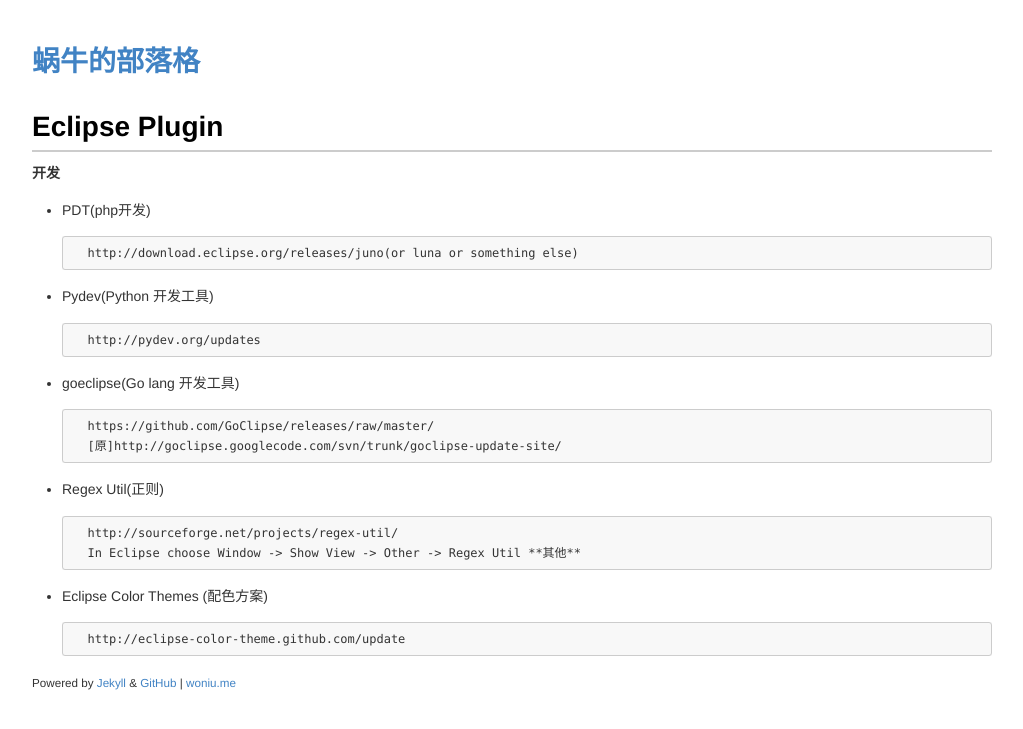
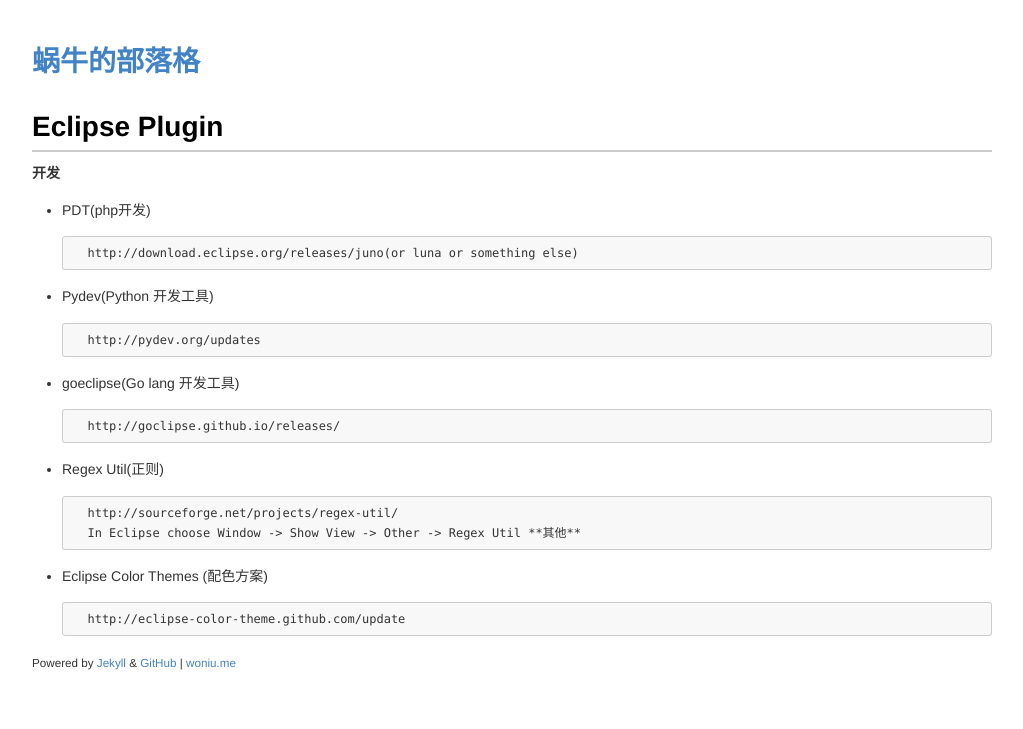
Before and after one commit to peng2089/dp.github.io, a Jekyll site: the page built from eclipse.md, in a window 1280 px wide. Shown: the top 729 px of the page, without its empty margins (128-1151 px from the left). Built offline with Jekyll 4.4.1, drawn with Linux system fonts in a browser that asks for light colours.

Commit message:
update eclisep.md

```diff
--- a/eclipse.md
+++ b/eclipse.md
@@ -17,8 +17,7 @@
 
 - goeclipse(Go lang 开发工具)
 
-        https://github.com/GoClipse/releases/raw/master/
-        [原]http://goclipse.googlecode.com/svn/trunk/goclipse-update-site/
+        http://goclipse.github.io/releases/
 
 
 - Regex Util(正则)
```
